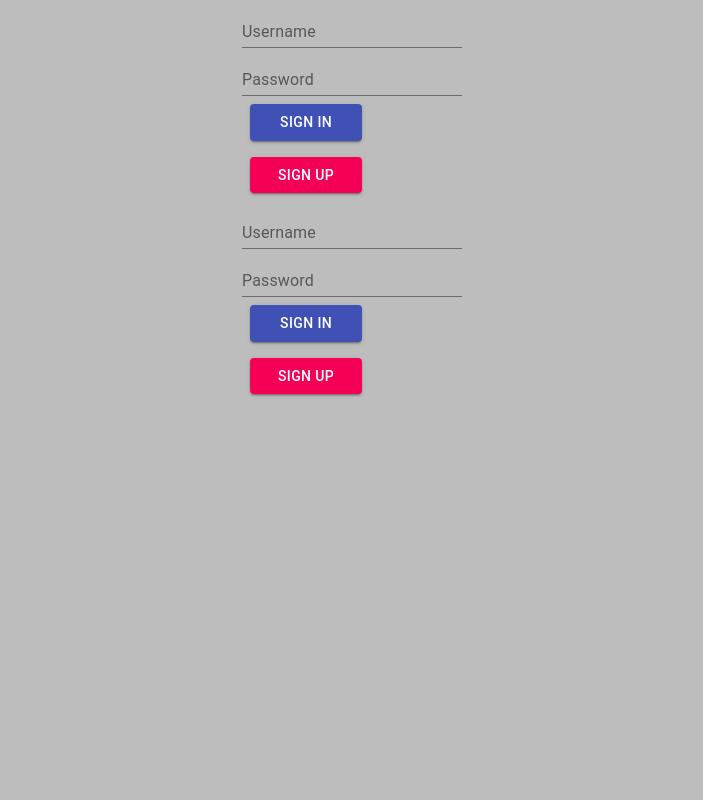
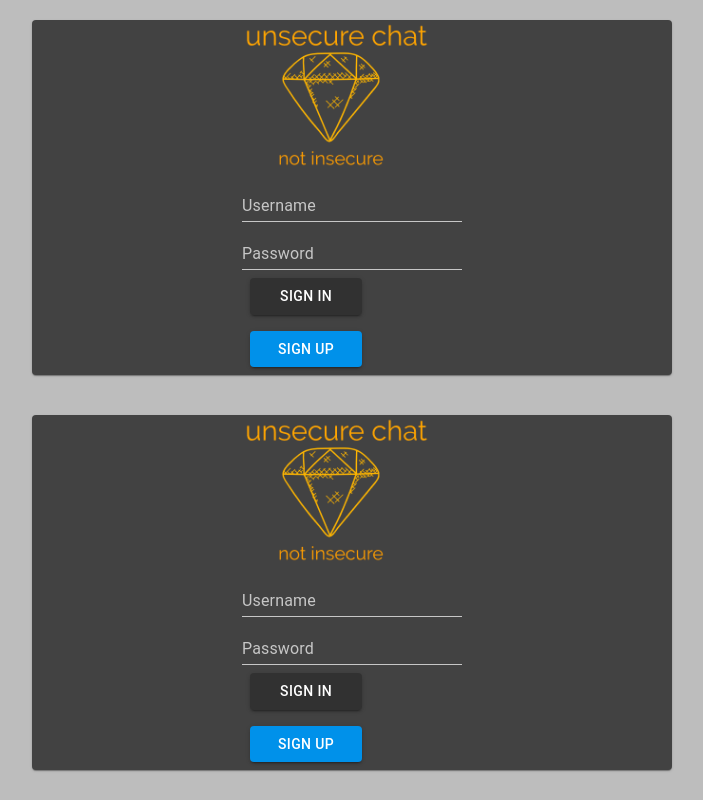
Before and after one commit to ac-cool-breeze/heroku-class, a React (Create React App) app: page /login in a window 1280 px wide. Shown: the whole page, without its empty margins (288-991 px from the left). Built offline with nearby package versions, Linux system fonts and the light colour scheme.

Commit message:
chat working

```diff
--- a/src/App.js
+++ b/src/App.js
@@ -135,27 +135,22 @@ import { createTheme } from '@material-ui/core';
 import { ThemeProvider } from '@material-ui/styles';
 
 const theme = createTheme({
-  "palette": {
-    "primary1Color": "rgba(0, 0, 0, 0.26)",
-    "accent2Color": "#0091ea",
-    "accent1Color": "#0091ea",
-    "accent3Color": "#0091ea",
-    "primary3Color": "#0091ea"
-}
+    "palette": {
+      type: 'dark',
+      primary: {
+        main: "rgba(0, 0, 0, 0.26)",
+        contrastText: "#0091ea",
+      },
+      secondary: {
+        main: "#0091ea"
+      },
+      primary1Color: "rgba(0, 0, 0, 0.26)",
+      accent2Color: "#0091ea",
+      accent1Color: "#0091ea",
+      accent3Color: "#0091ea",
+      primary3Color: "#0091ea",
+  }
 })
-// #39393A  "black"
-// #0091ea  "blue"
-/*
-{
-    "palette": {
-        "primary1Color": "rgba(0, 0, 0, 0.26)",
-        "accent2Color": "#0091ea",
-        "accent1Color": "#0091ea",
-        "accent3Color": "#0091ea",
-        "primary3Color": "#0091ea"
-    }
-}
-*/
 
 const isAuth = {
   //isAuthenticated: true,  //DEV
@@ -164,17 +159,17 @@ const isAuth = {
 }
 
 //let conditionalRender = <Chat />  //DEV
-let conditionalRender = <Login theme={theme}/> //PRODUCTION
+let conditionalRender = <Login/> //PRODUCTION
 
 function App() {
 
   const setAuth=()=>{
     if(Cookies.get('username')){
       isAuth.isAuthenticated = true
-      conditionalRender =  <Chat theme={theme}/>
+      conditionalRender =  <Chat/>
     } else {
       isAuth.isAuthenticated = false
-      conditionalRender =  <Login theme={theme}/>
+      conditionalRender =  <Login/>
     }
   }
 
@@ -184,7 +179,7 @@ function App() {
     <>
     <ThemeProvider theme={theme}>
       <Router>
-       <Route path="/login"><Login theme={theme}/></Route>
+       <Route path="/login"><Login /></Route>
       </Router>
       {conditionalRender}
     </ThemeProvider>
--- a/src/Components/Login.js
+++ b/src/Components/Login.js
@@ -4,13 +4,36 @@ import Grid from '@material-ui/core/Grid';
 import Alert from '@material-ui/lab/Alert';
 import React from 'react';
 import Collapse from '@material-ui/core/Collapse';
+import { Paper } from '@material-ui/core';
+import { height } from '@material-ui/system';
 
 const styles = {
     button:{
         margin: "8px",
         color: "#FFFFFF",
         width: "51%"
-    }
+    },
+    paper:{
+        width:"50%",
+        margin:"20px",
+        display: "flex"
+    },
+    form:{
+        margin:"auto",
+        justify: "center"
+    },
+    img:{
+        width:"auto",
+        height: "150px"
+    },
+    alignItemsAndJustifyContent: {
+        width: 500,
+        height: 80,
+        display: 'flex',
+        alignItems: 'center',
+        justifyContent: 'center',
+        backgroundColor: 'pink',
+      },
 }
 
 const Login = () => {
@@ -23,7 +46,7 @@ const Login = () => {
     const Handler = (e) =>{
         e.preventDefault();
         if(signup){
-            let requestOptions ={
+            let requestOptions = {
                 method: 'POST',
                 credentials: 'include',
                 headers: { 'Content-Type': 'application/json' },
@@ -35,7 +58,7 @@ const Login = () => {
             fetch('http://backend.ionizing.space/users/newuser', requestOptions)
                 .then( res=>{
                     console.log(res)
-                    if(res.status === 401){
+                    if(res.status === 500){
                         setOpen3(true)
                         return console.log('invalid new user')
                     }
@@ -57,7 +80,7 @@ const Login = () => {
             fetch('http://backend.ionizing.space/users/login', requestOptions)
                 .then( res=>{
                     console.log(res)
-                    if(res.status === 401){
+                    if(res.status === 502){
                         setOpen1(true)
                         return console.log('invalid credentials')
                     }
@@ -80,9 +103,13 @@ const Login = () => {
                 <Alert severity="error" >Invalid New User (username likely taken)</Alert>
             </Collapse>
             <Grid container justify="center" >
-                <form onSubmit={Handler}>
+                <Paper style={styles.paper}>
+                    <form onSubmit={Handler} style={styles.form}>
                         <Grid item xs={12}>
-                        <TextField id="username" label="Username" />
+                            <img alt="unsecure chat logo" src="logo.png" style={styles.img}></img>
+                        </Grid>
+                        <Grid item xs={12}>
+                            <TextField id="username" label="Username"/>
                         </Grid>
                         <Grid item xs={12}>
                             <TextField id="password" type="password" label="Password" />
@@ -94,7 +121,9 @@ const Login = () => {
                             <Button  id="sign-up" variant="contained" color="secondary" type="submit" style={styles.button} onClick={()=>setSignUp(true)}>Sign Up</Button>
                         </Grid>
                     </form>
+                </Paper>
             </Grid>
+
         </div>
     )
 }
```
Lines whose indentation alone changed are shown as unchanged.
